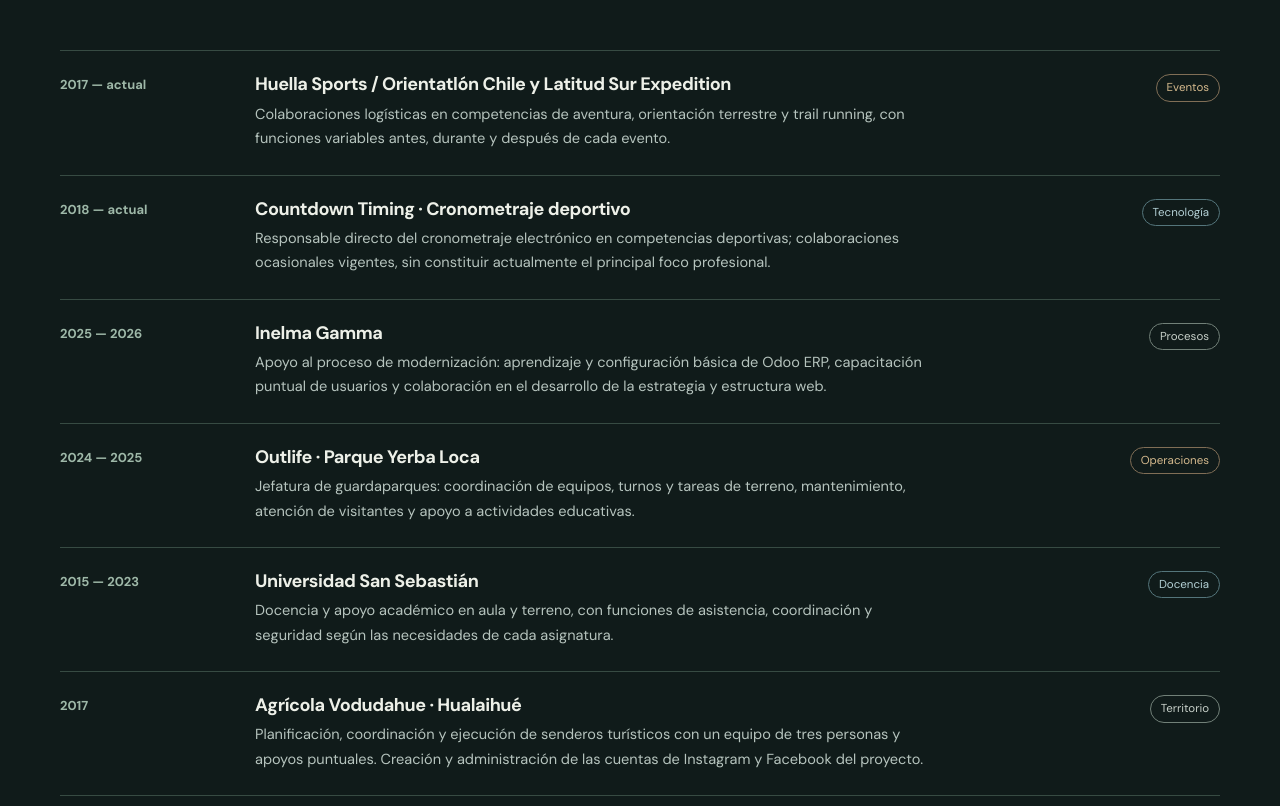
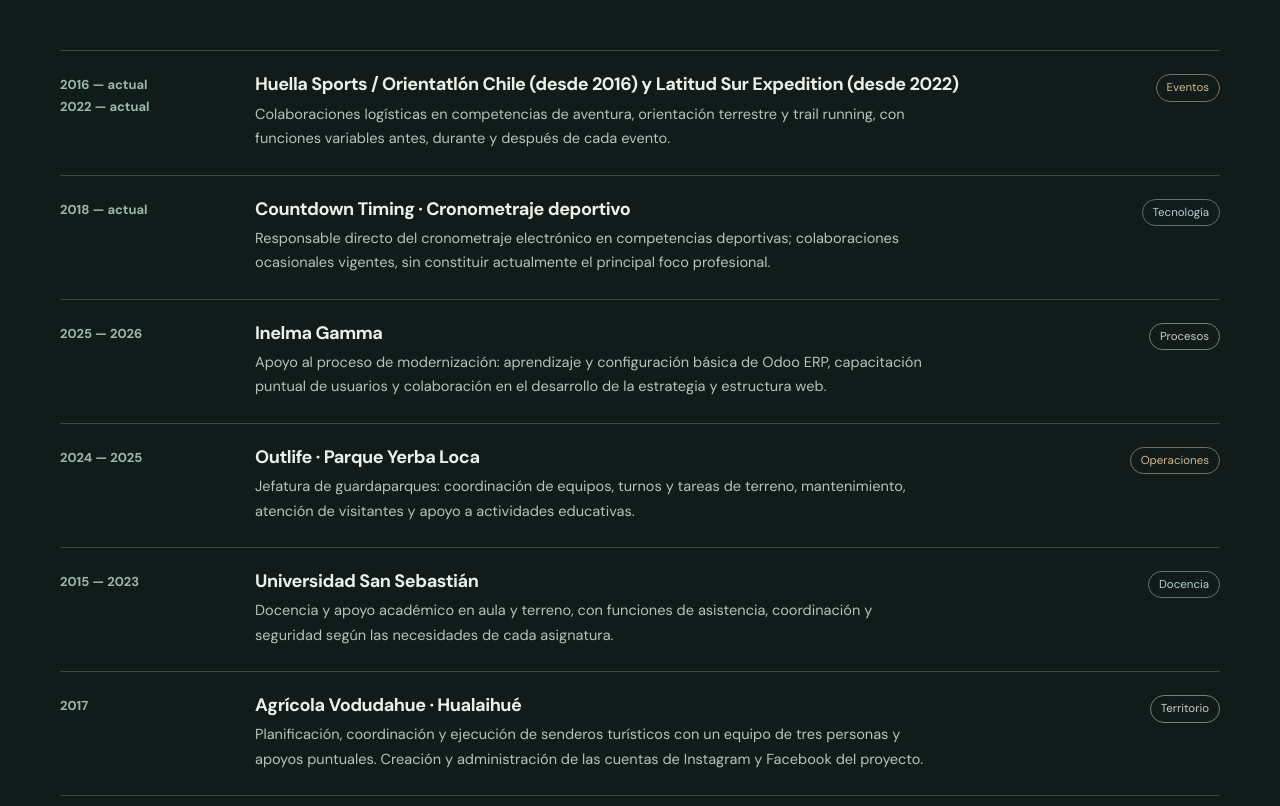
Before and after one commit to jotappeio/sitio-web-jotappe-v2, a plain HTML site: page index.html in a window 1280 px wide. Shown: the part 2406-3212 px from the top of the page. Drawn offline with Linux system fonts and the light colour scheme.

Commit message:
Precisar cronología de colaboraciones deportivas

```diff
--- a/index.html
+++ b/index.html
@@ -38,7 +38,7 @@
 </div></div></section>
 <section class="section container experience" id="experiencia"><div class="section-heading"><div><span class="section-index">03 / TRAYECTORIA</span><h2>Experiencia<br>en distintos contextos.</h2></div><p>Una selección de actividades y responsabilidades. Los períodos de colaboración por evento no implican dedicación continua.</p></div>
 <div class="experience-list">
-<article><span class="date">2017 — actual</span><div><h3>Huella Sports / Orientatlón Chile y Latitud Sur Expedition</h3><p>Colaboraciones logísticas en competencias de aventura, orientación terrestre y trail running, con funciones variables antes, durante y después de cada evento.</p></div><span class="tag">Eventos</span></article>
+<article><span class="date">2016 — actual<br>2022 — actual</span><div><h3>Huella Sports / Orientatlón Chile (desde 2016) y Latitud Sur Expedition (desde 2022)</h3><p>Colaboraciones logísticas en competencias de aventura, orientación terrestre y trail running, con funciones variables antes, durante y después de cada evento.</p></div><span class="tag">Eventos</span></article>
 <article><span class="date">2018 — actual</span><div><h3>Countdown Timing · Cronometraje deportivo</h3><p>Responsable directo del cronometraje electrónico en competencias deportivas; colaboraciones ocasionales vigentes, sin constituir actualmente el principal foco profesional.</p></div><span class="tag">Tecnología</span></article>
 <article><span class="date">2025 — 2026</span><div><h3>Inelma Gamma</h3><p>Apoyo al proceso de modernización: aprendizaje y configuración básica de Odoo ERP, capacitación puntual de usuarios y colaboración en el desarrollo de la estrategia y estructura web.</p></div><span class="tag">Procesos</span></article>
 <article><span class="date">2024 — 2025</span><div><h3>Outlife · Parque Yerba Loca</h3><p>Jefatura de guardaparques: coordinación de equipos, turnos y tareas de terreno, mantenimiento, atención de visitantes y apoyo a actividades educativas.</p></div><span class="tag">Operaciones</span></article>
```
